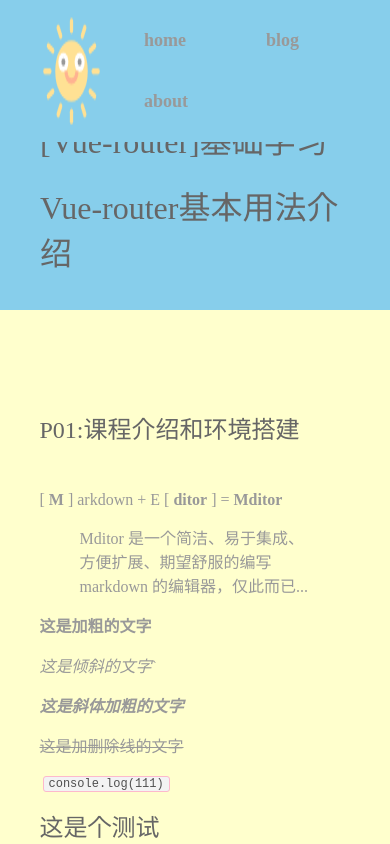
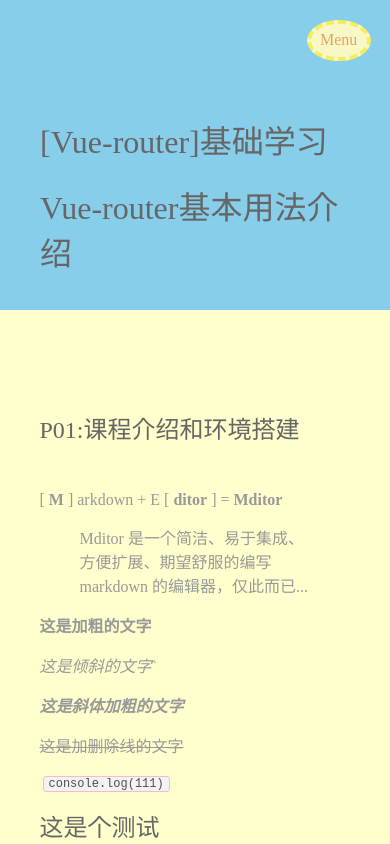
Before and after one commit to hishosho/blog, a Next.js app: page /blog/detail in a window 390 px wide. Shown: the top 844 px of the page. Built offline with nearby package versions, Linux system fonts and the light colour scheme.

Commit message:
[Feat]: 博客详情导航移动端适配

```diff
--- a/pages/blog/detail.tsx
+++ b/pages/blog/detail.tsx
@@ -9,16 +9,31 @@ import hljs from 'highlight.js'
 import 'highlight.js/styles/monokai-sublime.css'
 import SunLogo from '../../components/common/SunLogo'
 import WaterCanvas from '../../components/blog/WaterCanvas'
+import SmallNavigation from '../../components/common/SmallNavigation'
 
 const BlogDetail = (props: any) => {
   const [articleContent, setArticleContent] = useState<string>('')
   const [catalogue, setCatalogue] = useState<any>([])
   const [isScroll, setIsScroll] = useState<boolean>(false)
+  const [onNavigation, setOnNavigation] = useState<boolean>(false)
   const title = () => {
     return (
       <div className={styles.titleWraper}>
         <div className={styles.title}>[Vue-router]基础学习</div>
         <div className={styles.desc}>Vue-router基本用法介绍</div>
+      </div>
+    )
+  }
+  const smallNav = () => {
+    return (
+      <div
+        className={styles.smallNav}
+        onMouseEnter={() => setOnNavigation(true)}
+        onMouseLeave={() => setOnNavigation(false)}
+      >
+        <SmallNavigation
+          enter={onNavigation}
+        />
       </div>
     )
   }
@@ -36,6 +51,7 @@ const BlogDetail = (props: any) => {
             callBack={goto}
           />
         </div>
+        {smallNav()}
         <div className={styles.header}>
           {title()}
         </div>
--- a/styles/BlogDetail.module.css
+++ b/styles/BlogDetail.module.css
@@ -25,6 +25,15 @@
   top: 0;
   display: flex;
   flex-direction: row;
+}
+.smallNav {
+  display: none;
+  position: fixed;
+  z-index: 99;
+  right: 0;
+  height: 100%;
+  padding: 5% 5% 0 0;
+  top: 0;
 }
 .titleWraper {
   margin: 0 auto;
@@ -72,7 +81,7 @@
   color: #87CEEB;
 }
 .menu {
-  display: none;
+  display: block;
   width: 30%;
   padding-left: 50px;
   position: sticky;
@@ -81,8 +90,14 @@
   cursor: pointer;
 }
 
-@media (min-width: 1084px) {
+@media (max-width: 1024px) {
   .menu {
+    display: none;
+  }
+  .navigation {
+    display: none;
+  }
+  .smallNav {
     display: block;
   }
 }
```
